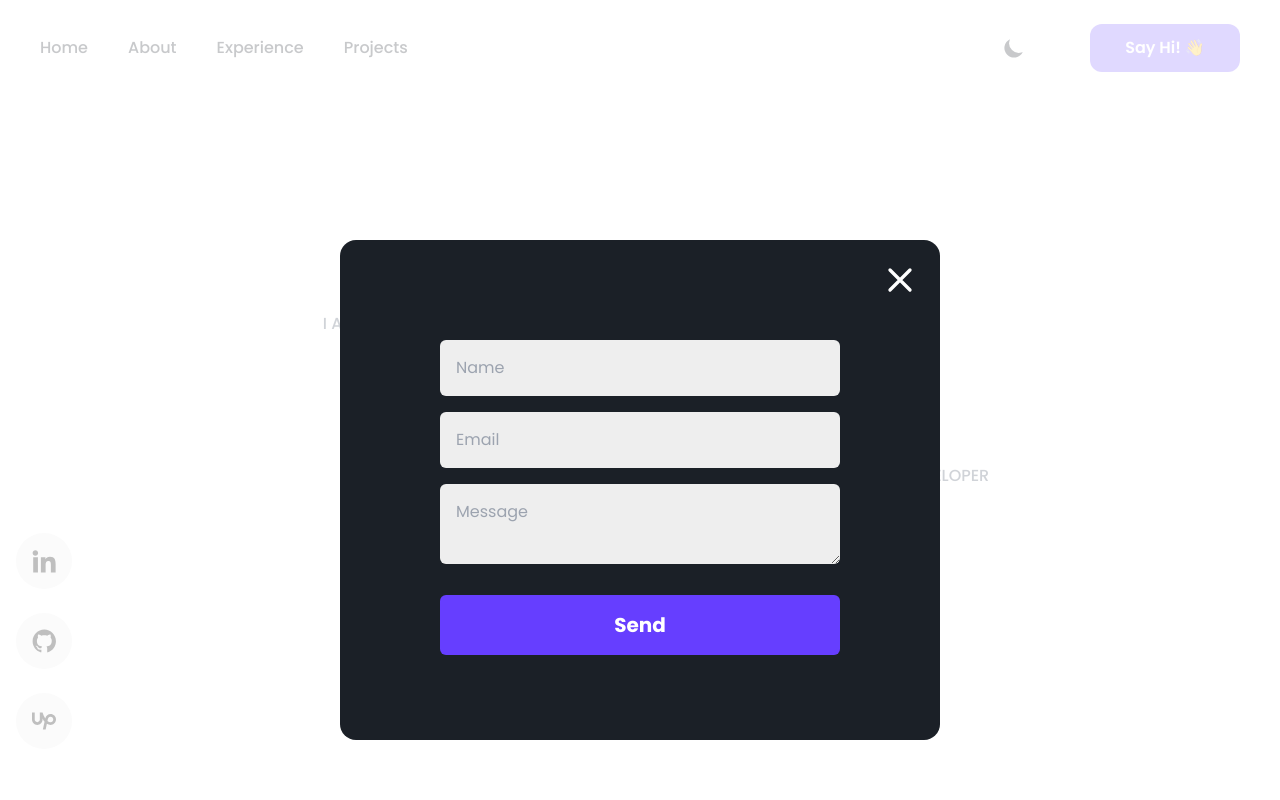
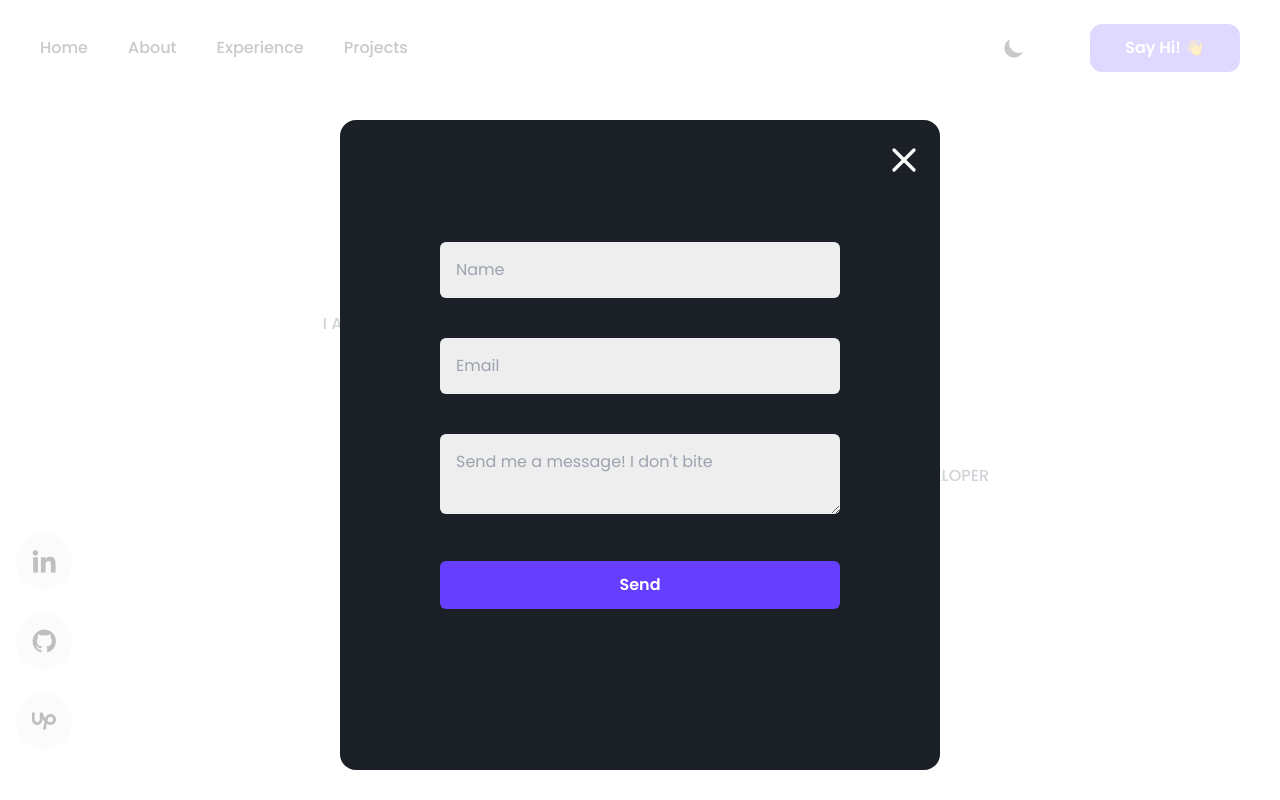
Before and after one commit to felixmacaspac/felixmacaspac.dev, a React (Vite) app: page / in a window 1280 px wide. Both pictures are taken after a click on the button "Say Hi! 👋". Shown: the top 800 px of the page. Built offline with nearby package versions, Linux system fonts and the light colour scheme.

Commit message:
🔨 install email.js and react-hook-forms

```diff
--- a/package.json
+++ b/package.json
@@ -14,6 +14,7 @@
     "classnames": "^2.3.1",
     "react": "^18.0.0",
     "react-dom": "^18.0.0",
+    "react-hook-form": "^7.33.0",
     "react-modal": "^3.15.1",
     "react-tabs": "^5.1.0"
   },
--- a/src/components/ContactModal/Form.jsx
+++ b/src/components/ContactModal/Form.jsx
@@ -1,66 +1,128 @@
-import React, { useRef } from "react";
+import React, { useRef, useState } from "react";
 import emailjs from "@emailjs/browser";
+import { useForm } from "react-hook-form";
 
 export const Form = () => {
-  const form = useRef();
+  const {
+    register,
+    handleSubmit,
+    formState: { errors, isSubmitting },
+  } = useForm();
 
-  const sendEmail = (e) => {
-    e.preventDefault();
-
+  const sendEmail = (formData) => {
     emailjs
-      .sendForm(
+      .send(
         "service_8nmou3v",
         "template_21082ug",
-        form.current,
+        formData,
         "RZpmaXyI41au3u5bf"
       )
       .then(
         (result) => {
-          console.log(result.text);
-          console.log("message sent");
+          setSuccessState(true);
+          return result;
         },
         (error) => {
-          console.log(error.text);
+          setErrorState(true);
+          return error;
         }
       );
   };
 
+  const [successState, setSuccessState] = useState(false);
+  const [errorState, setErrorState] = useState(false);
+
   return (
+    <>
+      {!successState && !errorState && (
         <form
           className="z-50 flex flex-col gap-4 w-full px-10 pt-10 pb-20 overflow-hidden md:px-20"
-      ref={form}
-      onSubmit={sendEmail}
+          onSubmit={handleSubmit(sendEmail)}
         >
-      <div>
+          <div className="pb-6 relative">
             <input
-          className="w-full bg-neutral text-primary rounded-md py-4 px-4"
               type="text"
+              placeholder="Name"
               name="user_name"
-          placeholder="Name"
+              className="w-full bg-neutral text-primary rounded-md py-4 px-4 transition-all appearance-none focus:outline-secondary"
+              {...register("name", { required: true })}
             />
-      </div>
-      <div>
-        <input
-          className="w-full bg-neutral text-primary rounded-md py-4 px-4"
-          type="email"
-          name="user_email"
-          placeholder="Email"
-        />
+            {errors.name && (
+              <span className="text-red-500 absolute left-0 w-full -bottom-1">
+                Name is required!
+              </span>
+            )}
           </div>
 
-      <div className="mb-2">
-        <textarea
-          className="text-primary bg-neutral w-full rounded-md py-4 px-4"
-          name="message"
-          placeholder="Message"
+          <div className="pb-6 relative">
+            <input
+              type="email"
+              placeholder="Email"
+              name="user_email"
+              className="w-full bg-neutral text-primary rounded-md py-4 px-4 transition-all appearance-nonefocus:outline-secondary"
+              {...register("email", { required: true })}
             />
+            {errors.email && (
+              <span className="text-red-500 absolute left-0 w-full -bottom-1">
+                Email is required!
+              </span>
+            )}
           </div>
 
-      <input
-        className="bg-secondary cursor-pointer py-4 text-xl font-bold rounded-md"
+          <div className="pb-6 relative">
+            <textarea
+              placeholder="Send me a message! I don't bite"
+              name="message"
+              className="text-primary bg-neutral w-full rounded-md py-4 px-4 transition-all appearance-none focus:outline-secondary"
+              {...register("message", { required: true })}
+            />
+            {errors.email && (
+              <span className="text-red-500 absolute left-0 w-full -bottom-1">
+                Message is required!
+              </span>
+            )}
+          </div>
+          {isSubmitting ? (
+            <button
+              className="flex items-center justify-center text-base font-semibold text-white bg-secondary px-10 py-3 rounded-md transition-colors hover:bg-neutral-90"
               type="submit"
-        value="Send"
+              value="send"
+            >
+              Sending
+              <svg
+                xmlns="http://www.w3.org/2000/svg"
+                fill="none"
+                viewBox="0 0 24 24"
+                className="animate-spin ml-2 h-5 w-5 text-white"
+              >
+                <circle
+                  className="opacity-25"
+                  cx="12"
+                  cy="12"
+                  r="10"
+                  stroke="currentColor"
+                  strokeWidth="4"
                 />
+                <path
+                  className="opacity-75"
+                  fill="currentColor"
+                  d="M4 12a8 8 0 018-8V0C5.373 0 0 5.373 0 12h4zm2 5.291A7.962 7.962 0 014 12H0c0 3.042 1.135 5.824 3 7.938l3-2.647z"
+                />
+              </svg>
+            </button>
+          ) : (
+            <button
+              className="text-base font-semibold text-white bg-secondary px-10 py-3 rounded-md transition-colors hover:bg-neutral-90"
+              type="submit"
+              value="send"
+            >
+              Send
+            </button>
+          )}
         </form>
+      )}
+      {successState && <div>SUCCESS</div>}
+      {errorState && <div>ERROR</div>}
+    </>
   );
 };
--- a/src/components/ContactModal/index.jsx
+++ b/src/components/ContactModal/index.jsx
@@ -17,20 +17,22 @@ const ContactModal = ({ closeButton, children, className }) => {
         Say Hi! 👋
       </button>
       <Modal
+        ariaHideApp={false}
         style={{
           overlay: {
             zIndex: 100,
           },
           content: {
             color: "white",
-            inset: "30% 0",
-            height: "500px",
+            inset: "15% 0",
+            height: "650px",
             background: "#1B2027",
             borderRadius: "1rem",
             border: "none",
             maxWidth: "600px",
             width: "100%",
             marginInline: "auto",
+            overflow: "hidden",
           },
         }}
         isOpen={isOpen}
@@ -38,13 +40,13 @@ const ContactModal = ({ closeButton, children, className }) => {
         contentLabel="My dialog"
       >
         <button
-          className="relative w-full flex justify-end"
+          className="absolute w-full flex justify-end right-4"
           onClick={toggleModal}
         >
           {" "}
           {closeButton}
         </button>
-        <div className="flex justify-center items-center dark:text-white">
+        <div className="flex justify-center h-full items-center dark:text-white">
           {children}
         </div>
       </Modal>
```
Also changed, not shown: 1 other file (tests, documents, lock files or other folders). Lines whose indentation alone changed are shown as unchanged.
